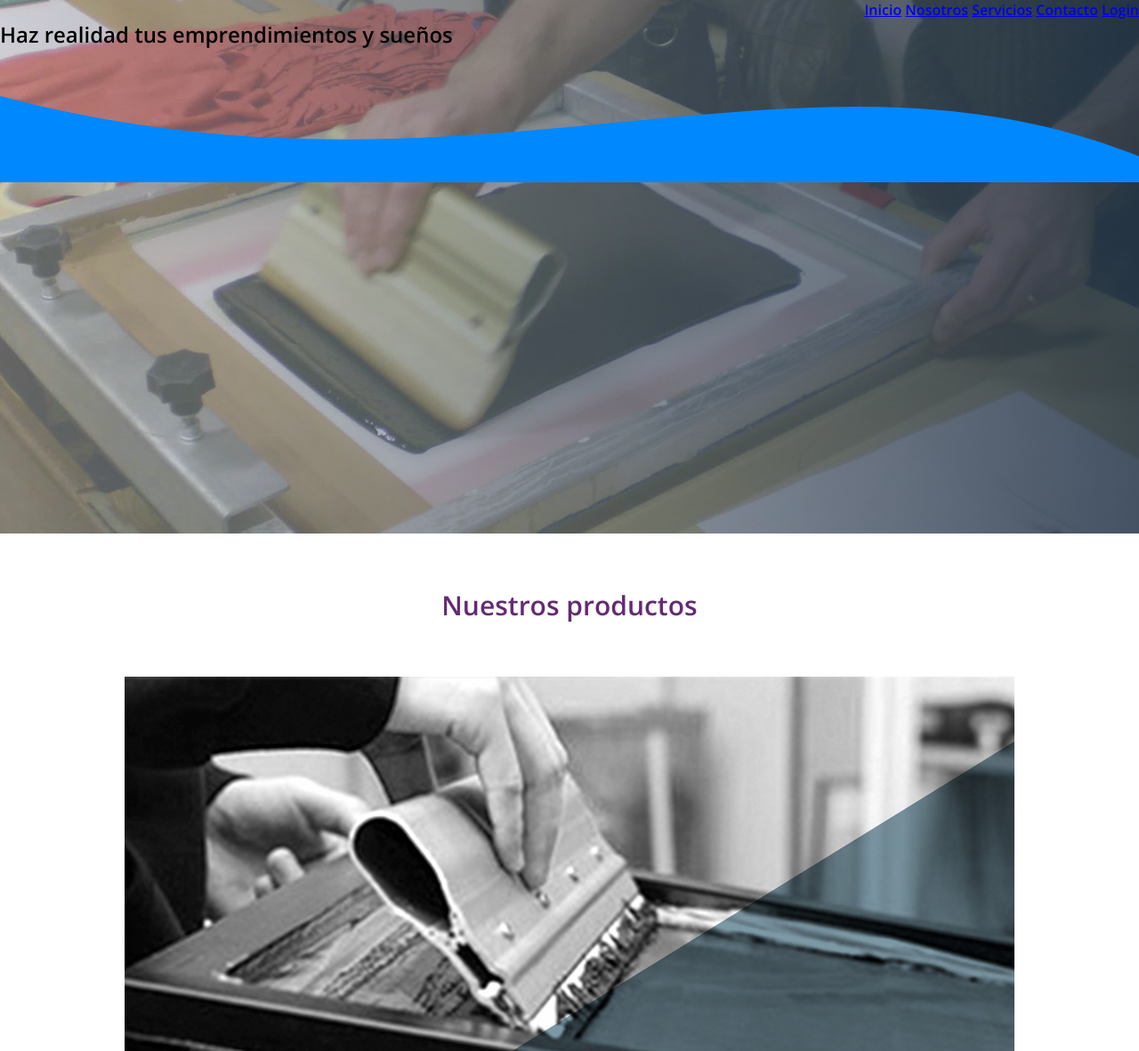
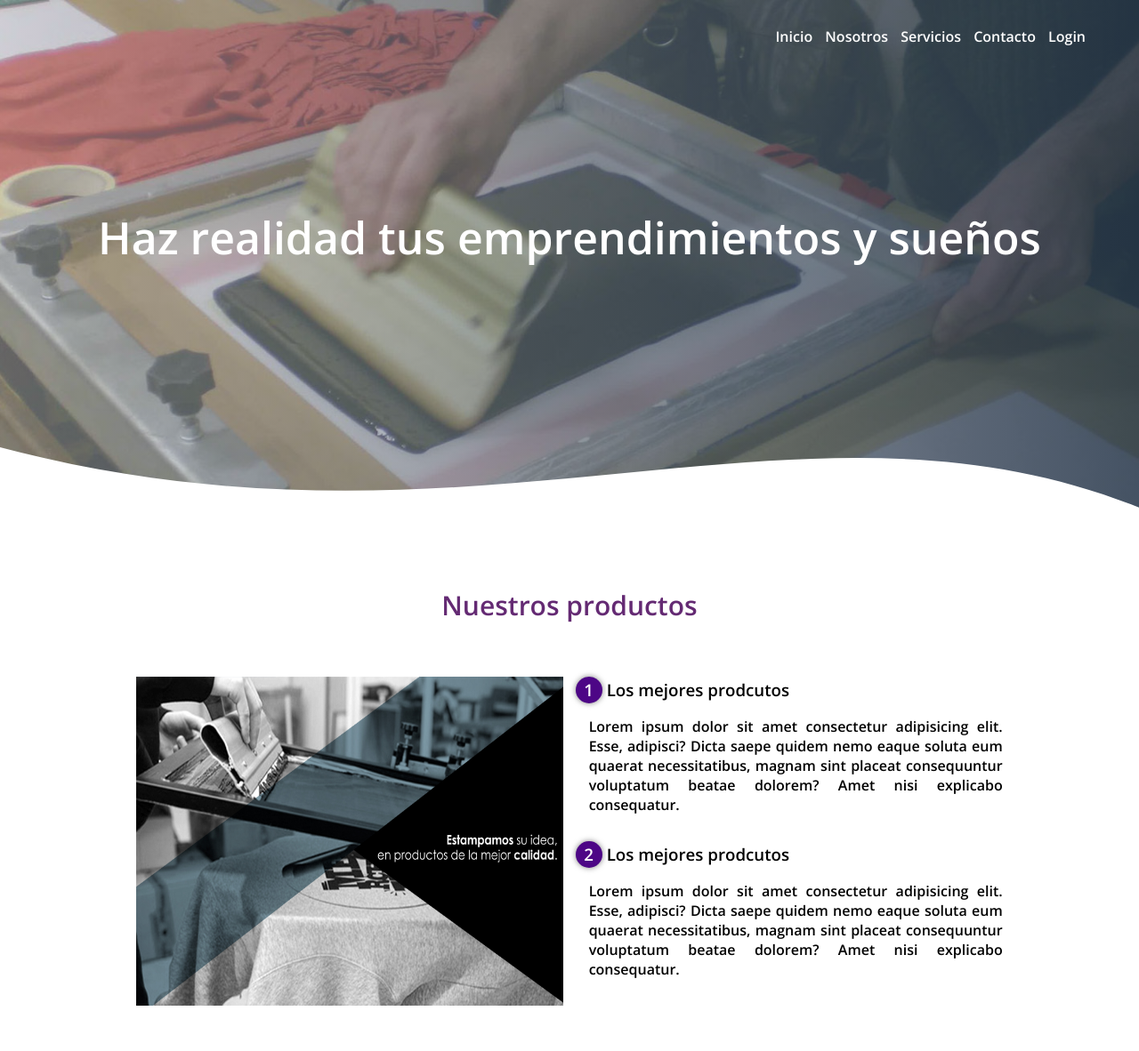
Before and after one commit to Group5adsi/Meraki-Brand-Proyecto-Final, a plain HTML site: page Indexx.html in a window 1280 px wide. Shown: the top 1182 px of the page at 89% size. Drawn offline with nearby package versions, Linux system fonts and the light colour scheme.

Commit message:
fron end

```diff
--- a/Estiloss.css
+++ b/Estiloss.css
@@ -40,5 +40,73 @@ body{
 
  nav{
      text-align: right;
-     padding: ;
+     padding: 30px 50px 0 0 ;
  }
+
+ nav > a{
+     color:#fff;
+     font-weight: 300;
+     text-decoration: none;
+     margin-right: 10px;
+ }
+
+ nav > a:hover{
+     text-decoration: underline;
+ }
+ header .textos-header{
+     display: flex;
+     height: 430px;
+     width: 100%;
+     align-items: center;
+     justify-content: center;
+     flex-direction: column;
+     text-align: center;
+ }
+ .textos-header h1{
+     font-size: 50px;
+     color: #fff;
+ }
+ .textos-header h2{
+     font-size: 30px;
+     font-weight: 300;
+     color: #fff;
+ }
+ .wave{
+     position: absolute;
+     bottom: 0;
+     width: 100%;
+ }
+/*CONTENEDOR SOBRE NOSOTROS */
+
+.contenedor-nosotros{
+    display: flex;
+    justify-content: space-evenly;
+
+}
+.img-ilus{
+    width: 48%;
+}
+.contenedor-nosotros .contenido-tex{
+    width: 48%;
+}
+.contenido-tex h3{
+    margin-bottom: 15px;
+}
+.contenido-tex h3 span{
+    background: #4d0686;
+    color: #fff;
+    border-radius: 50%;
+    display: inline-block;
+    text-align: center;
+    width: 30px;
+    height: 30px;
+    padding: 2px;
+    box-shadow: 0 0 6px 0 rgb(0, 0, 0, .5 );
+    margin-right: 5px;
+}
+.contenido-tex p{
+    padding: 0px 0px 30px 15px;
+    font-weight: 300;
+    text-align: justify;
+
+}
--- a/Indexx.html
+++ b/Indexx.html
@@ -25,7 +25,7 @@
         <div class="wave" style="height: 150px; overflow: hidden;"><svg viewBox="0 0 500 150" preserveAspectRatio="none"
                 style="height: 100%; width: 100%;">
                 <path d="M-19.47,38.97 C208.52,214.63 355.80,-54.77 516.08,138.64 L500.00,150.00 L-23.42,175.16 Z"
-                    style="stroke: none; fill: #08f;"></path>
+                    style="stroke: none; fill: #fff;"></path>
             </svg></div>
     </header>
     <main>
```
